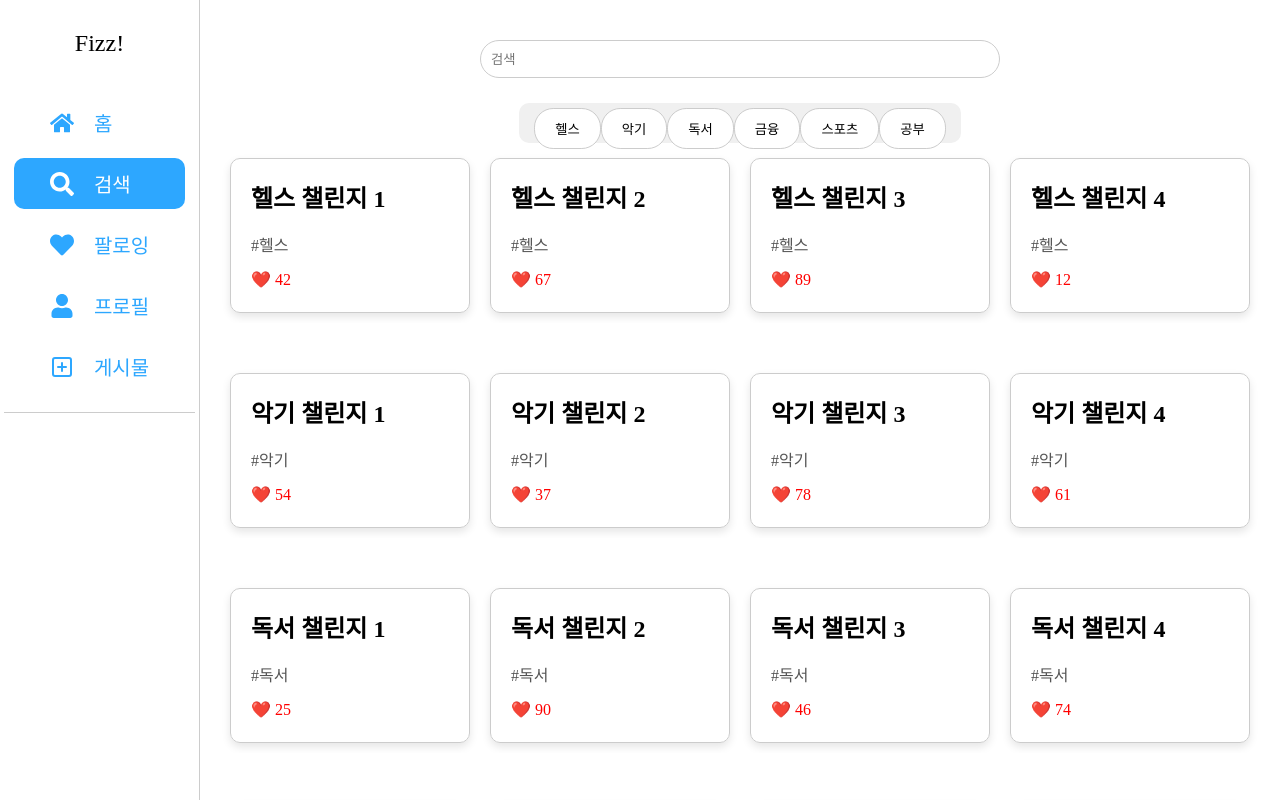
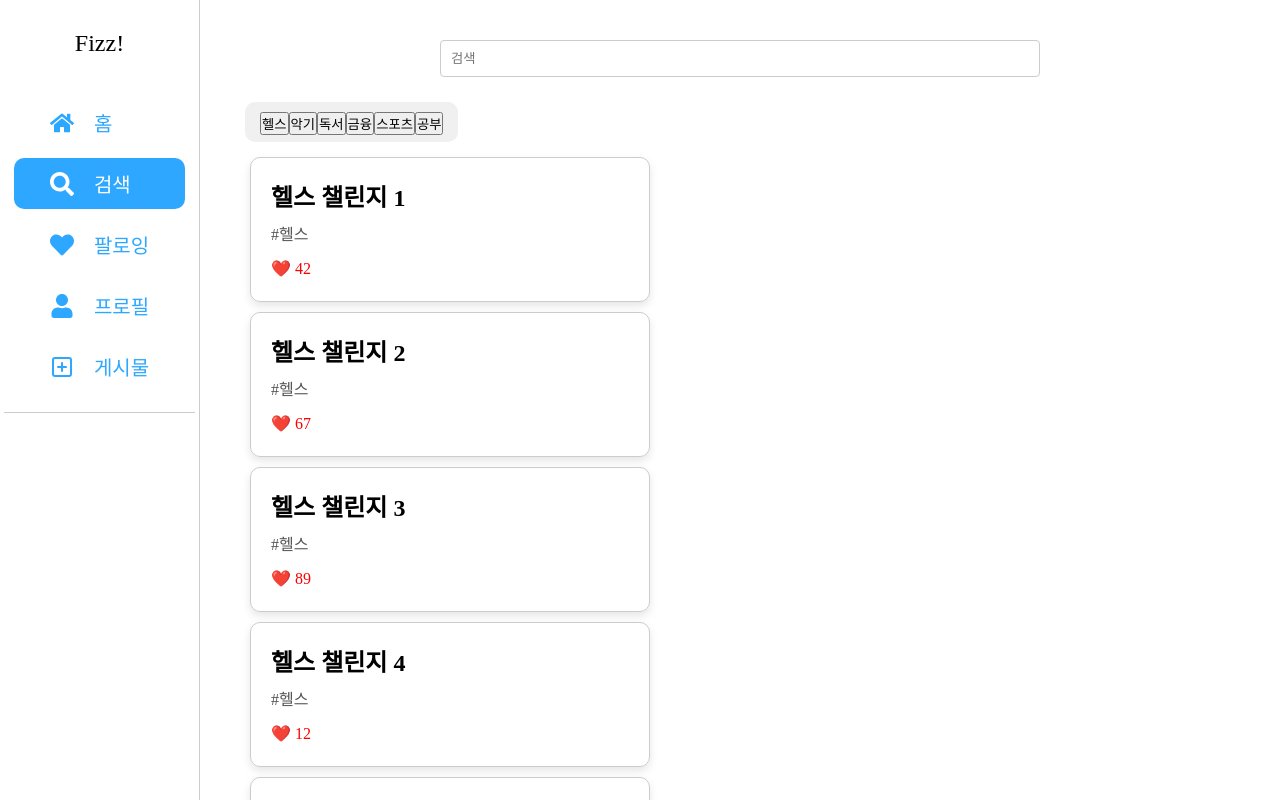
Before and after one commit to Fizz-challenge/Fizz_front, a React (Vite) app: page /search in a window 1280 px wide. Shown: the top 800 px of the page. Built offline with nearby package versions, Linux system fonts and the light colour scheme; a web font is replaced by a local one.

Commit message:
[docs] css 수정

```diff
--- a/src/Page/SearchPage/SearchPage.css
+++ b/src/Page/SearchPage/SearchPage.css
@@ -1,67 +1,95 @@
+/* SearchPage.css */
+
 .container {
   display: flex;
-  height: 100vh;
-  overflow: hidden;
+  flex-direction: column;
+  align-items: center;
+  padding: 20px;
 }
 
 .mainContent {
-  display: flex;
-  width: 50vw;
-  flex-direction: column;
-  align-items: center;
-  flex: 1;
-  padding: 20px;
-  overflow-y: auto; /* 세로 스크롤 활성화 */
+  width: 100%;
+  max-width: 1200px;
 }
 
 .searchBar {
-  margin: 20px 0;
-  width: 50%;
+  display: flex;
+  justify-content: center;
+  margin-bottom: 20px;
 }
 
 .searchBar input {
   width: 100%;
+  max-width: 600px;
   padding: 10px;
   border: 1px solid #ccc;
-  border-radius: 1.2rem;
-  height: 2.4rem;
+  border-radius: 4px;
 }
 
-.categories {
+.categoryBar {
   display: flex;
+  justify-content: center;
   gap: 10px;
   margin-bottom: 20px;
 }
 
-.categoryButton {
+.categoryBar button {
   padding: 10px 20px;
-  border: 1px solid #ccc;
-  border-radius: 1.2rem;
-  background-color: white;
+  border: none;
+  background-color: #eee;
+  border-radius: 4px;
   cursor: pointer;
-  flex-shrink: 0;
 }
 
-.categoryButton:hover {
-  background-color: #f0f0f0;
+.categoryBar button:hover {
+  background-color: #ddd;
 }
 
-.allChallenges {
-  width: 100%;
+.videoList {
+  display: flex;
+  flex-wrap: wrap;
+  gap: 20px;
+  justify-content: center;
 }
 
-.categorySection {
-  margin-bottom: 40px;
+.videoItem {
+  width: 300px;
+  border: 1px solid #ccc;
+  border-radius: 8px;
+  overflow: hidden;
+  transition: transform 0.3s;
 }
 
-.categorySection h2 {
-  margin-bottom: 20px;
+.videoItem:hover {
+  transform: scale(1.05);
 }
 
-.challenges {
+.spinner {
   display: flex;
-  flex-direction: row; /* 가로로 나열되도록 설정 */
+  justify-content: center;
   align-items: center;
+  height: 100px;
+  font-size: 1.2em;
+  color: #666;
+}
+
+.videoThumbnail img {
   width: 100%;
-  overflow-x: auto; /* 가로 스크롤 활성화 */
+  height: auto;
+  display: block;
 }
+
+.videoThumbnail h2 {
+  font-size: 1.2em;
+  margin: 10px 0;
+}
+
+.videoThumbnail p {
+  margin: 5px 0;
+}
+
+.videoThumbnail img[alt*="profile"] {
+  width: 50px;
+  height: 50px;
+  border-radius: 50%;
+}
```
